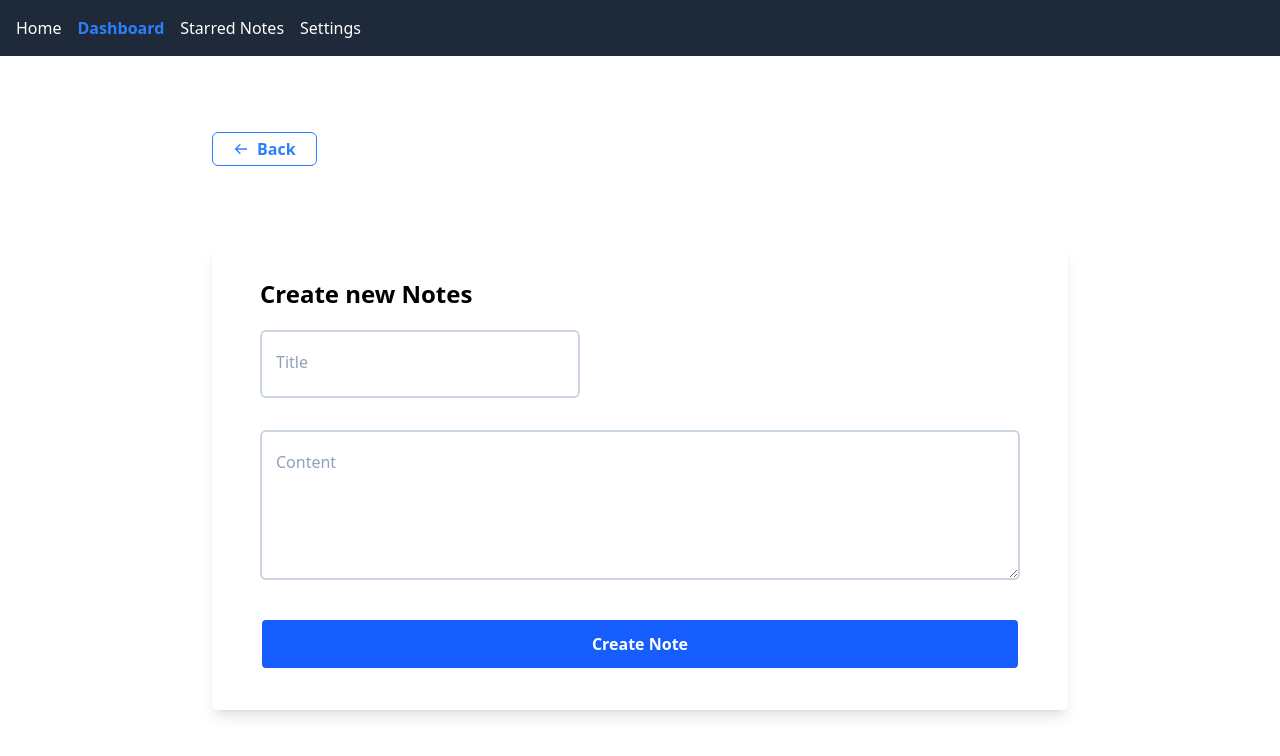
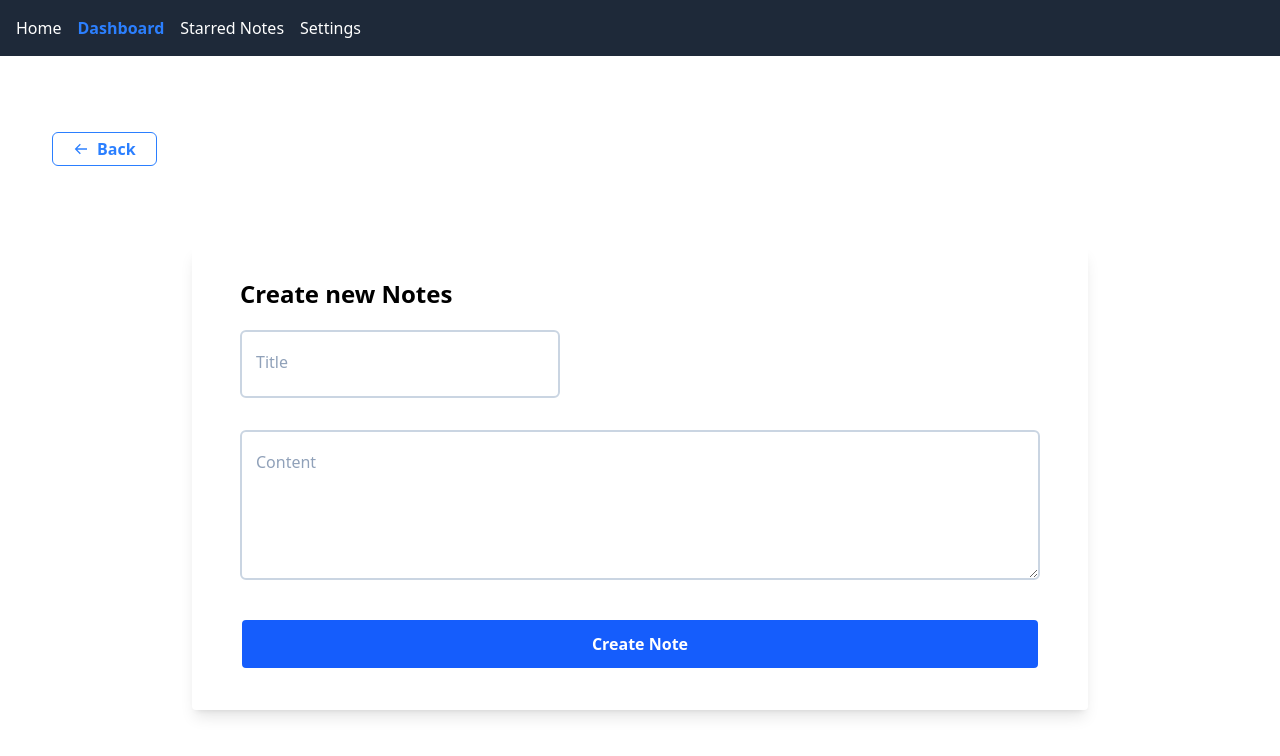
Before and after one commit to morshed-murad/Notes_App, a React (Vite) app: page /notes/create in a window 1280 px wide. Shown: the top 756 px of the page. Built offline with nearby package versions, Linux system fonts and the light colour scheme.

Commit message:
Refactor layout of CreateNote and EditNote components for consistent styling; enhance ThemeTogglePage and NotesManager with improved spacing and structure for better UI presentation.

```diff
--- a/src/pages/create-notes/components/create-note.tsx
+++ b/src/pages/create-notes/components/create-note.tsx
@@ -47,7 +47,7 @@ export function CreateNote() {
   };
 
   return (
-    <div className="max-w-4xl mx-auto p-5 dark:text-slate-900">
+    <div className=" p-5 dark:text-slate-900">
       <Toaster
         closeButton
         className="text"
@@ -69,7 +69,7 @@ export function CreateNote() {
       </button>
       <form
         onSubmit={handleSubmit(onSubmit)}
-        className="space-y-8 bg-white shadow-lg rounded px-12 pt-8 pb-10 mb-5 mt-20"
+        className="space-y-8 bg-white shadow-lg rounded px-12 pt-8 pb-10 mb-5 mt-20 max-w-4xl mx-auto"
       >
         <h1 className="text-2xl font-bold mb-5">Create new Notes</h1>
         <Input
--- a/src/pages/edit-note/components/EditNote.tsx
+++ b/src/pages/edit-note/components/EditNote.tsx
@@ -64,7 +64,7 @@ export function EditNote() {
   };
 
   return (
-    <div className="max-w-4xl mx-auto p-5 dark:text-slate-900">
+    <div className=" p-5 dark:text-slate-900">
       <Toaster
         closeButton
         className="text"
@@ -86,7 +86,7 @@ export function EditNote() {
       </button>
       <form
         onSubmit={handleSubmit(onSubmit)}
-        className=" space-y-8 bg-white shadow-lg rounded px-12 pt-8 pb-10 mb-5 mt-20"
+        className=" space-y-8 bg-white shadow-lg rounded px-12 pt-8 pb-10 mb-5 mt-20 max-w-4xl mx-auto"
       >
         <h1 className="text-2xl font-bold mb-5">Edit Note</h1>
         <Input
--- a/src/pages/them-toggle/components/note-manage.tsx
+++ b/src/pages/them-toggle/components/note-manage.tsx
@@ -46,13 +46,15 @@ export function NotesManager() {
   };
 
   return (
-    <div>
+    <div className="flex flex-col gap-4 mt-12 max-w-2xl mx-auto">
+      <h1 className="text-2xl font-bold my-10">Export Notes</h1>
       <button
         className="bg-blue-500 text-white px-4 py-2 rounded-md"
         onClick={() => exportNotes(notes)}
       >
         Export Notes
       </button>
+      <h1 className="text-2xl font-bold my-10">Import Notes</h1>
       <input
         className="bg-blue-500 text-white px-4 py-2 rounded-md"
         type="file"
--- a/src/pages/them-toggle/index.tsx
+++ b/src/pages/them-toggle/index.tsx
@@ -3,7 +3,7 @@ import { NotesManager } from "./components/note-manage";
 export function ThemeTogglePage() {
   const { isDarkMode, toggleDark, toggleLight } = useDarkModeStore();
   return (
-    <div>
+    <div className="pb-10">
       <h1
         className={`text-2xl font-bold ${
           isDarkMode ? "bg-gray-900 text-white" : "bg-white text-black"
@@ -29,7 +29,9 @@ export function ThemeTogglePage() {
           <div className="w-full h-12 bg-slate-400 rounded-4xl"></div>
         </div>
       </div>
-      <NotesManager />
+      <div className="mt-10">
+        <NotesManager />
+      </div>
     </div>
   );
 }
```
